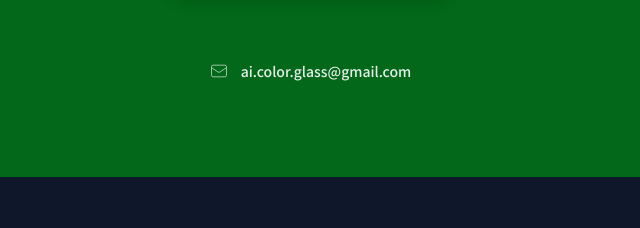
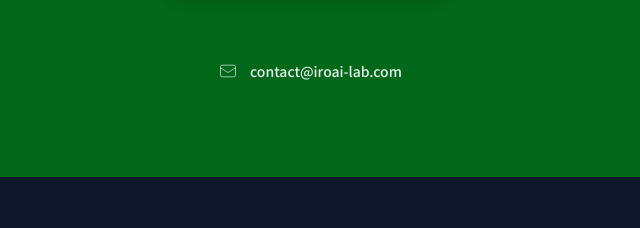
Before and after one commit to iroai-lab/lp_github.io, a plain HTML site: page index.html in a window 1280 px wide. Shown: the part 5073-5301 px from the top of the page, 330-970 px from the left. Drawn offline with nearby package versions, Linux system fonts and the light colour scheme.

Commit message:
Update contact email

```diff
--- a/index.html
+++ b/index.html
@@ -618,7 +618,7 @@
             <div class="flex flex-col md:flex-row items-center justify-center gap-6 md:gap-8 text-sm font-medium opacity-90">
                 <div class="flex items-center">
                     <svg class="w-5 h-5 mr-3 opacity-80" fill="none" stroke="currentColor" viewBox="0 0 24 24"><path d="M3 8l7.89 5.26a2 2 0 002.22 0L21 8M5 19h14a2 2 0 002-2V7a2 2 0 00-2-2H5a2 2 0 00-2 2v10a2 2 0 002 2z"></path></svg>
-                    ai.color.glass@gmail.com
+                    contact@iroai-lab.com
                 </div>
                 <!--
                 <a href="https://lit.link/iroai_ai" target="_blank" class="flex items-center hover:text-accent-yellow transition border-b border-transparent hover:border-accent-yellow pb-1">
```
